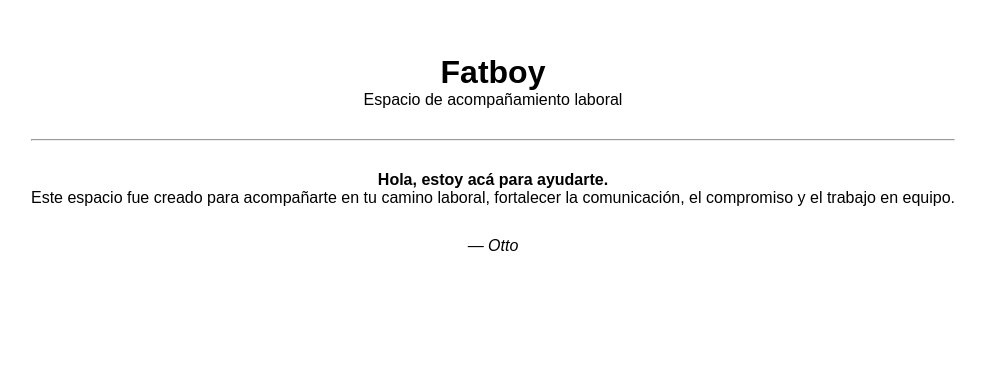
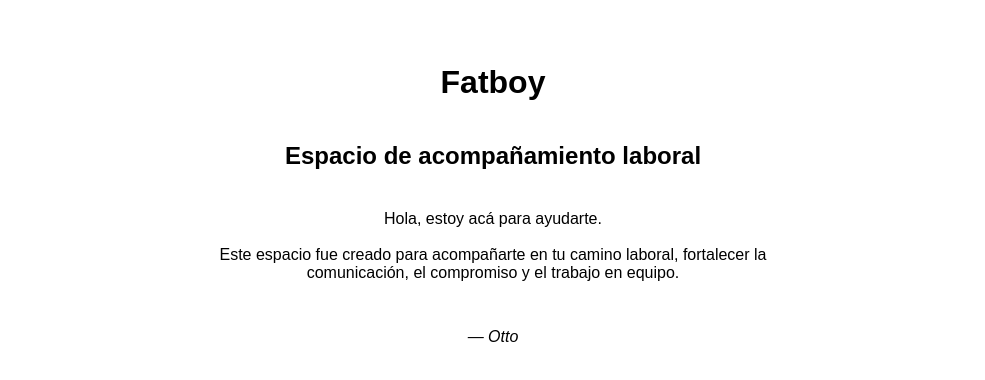
Before and after one commit to micagg282-blip/fatboy, a Next.js app: page / in a window 1280 px wide. Shown: the part 246-626 px from the top of the page, without its empty margins (147-1132 px from the left). Built offline with nearby package versions, Linux system fonts and the light colour scheme.

Commit message:
Corrijo page.js

```diff
--- /dev/null
+++ b/app/page.js
@@ -0,0 +1,28 @@
+export default function Home() {
+  return (
+    <main style={{
+      minHeight: "100vh",
+      display: "flex",
+      flexDirection: "column",
+      justifyContent: "center",
+      alignItems: "center",
+      textAlign: "center",
+      fontFamily: "Arial, sans-serif",
+      padding: "40px"
+    }}>
+      <h1>Fatboy</h1>
+      <h2>Espacio de acompañamiento laboral</h2>
+
+      <p style={{ maxWidth: "600px", marginTop: "20px" }}>
+        Hola, estoy acá para ayudarte.
+        <br /><br />
+        Este espacio fue creado para acompañarte en tu camino laboral,
+        fortalecer la comunicación, el compromiso y el trabajo en equipo.
+      </p>
+
+      <p style={{ marginTop: "30px", fontStyle: "italic" }}>
+        — Otto
+      </p>
+    </main>
+  );
+}
```
Also changed, not shown: app/page.js.txt (deleted).
